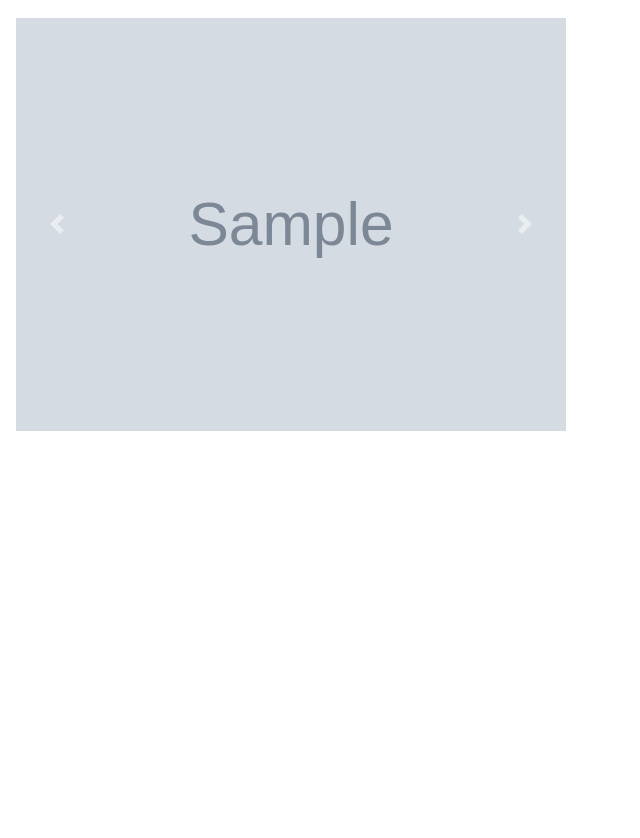
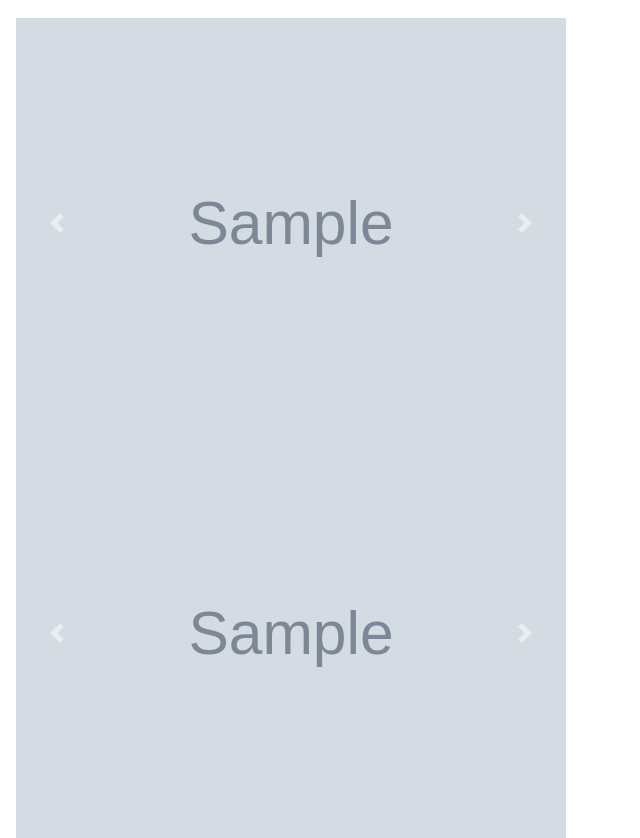
Before and after one commit to JavierCR16/Proyecto-Aseguramiento-2018, a Flask app: template Avance #2 Proyecto ACS/templates/cargadoDeImagenes.html in a window 1280 px wide. Shown: the part 212-1050 px from the top of the page, without its empty margins (0-640 px from the left). Before the commit the page ends 643 px from the top, so only its background shows below. Run offline with Flask 2, Linux system fonts and the light colour scheme; the template is opened without the code that fills it: most values are stand-ins (such as "Sample title", 1, 10 or a date in 2020); grey boxes marked "Sample" are stand-in pictures; some libraries are stand-ins or nearby versions.

Commit message:
Modificacion HTML para mostrar predicciones

```diff
--- a/Avance #2 Proyecto ACS/Gestores/gestor_imagenes.py
+++ b/Avance #2 Proyecto ACS/Gestores/gestor_imagenes.py
@@ -4,7 +4,6 @@ Created on Sep 9, 2018
 @author: Javier
 '''
 import os
-import shutil
 import traceback
 from PIL import Image
 import numpy as np
@@ -38,7 +37,7 @@ class GestorImagenes:
                 path_imagen = directorio_imagenes+"/"+file
                 arreglo_imagen = np.asarray(Image.open(path_imagen))
                 imagen_nueva = Image.fromarray(arreglo_imagen)
-                self.lista_nombres.append(file)
+                self.lista_nombres.append(str(num_img)+'.png')
                 imagen_nueva.save(directorio_temporal+str(num_img)+'.png')
                 GestorImagenes.guardar_en_segmentacion(imagen_nueva, num_img)
                 num_img += 1
@@ -48,12 +47,11 @@ class GestorImagenes:
             traceback.print_exc()
             return False
 
-    def copiar_preds_static(self, directorio_preds):
+    def obtener_nombre_preds(self, directorio_preds):
         """
         Docstring
         """
         for file in os.listdir(directorio_preds):
-            shutil.copy(file, '/static')
             self.lista_preds.append(file)
 
         return self.lista_preds
--- a/Avance #2 Proyecto ACS/SegmentacionCelulas/unet_CellSegmentation.py
+++ b/Avance #2 Proyecto ACS/SegmentacionCelulas/unet_CellSegmentation.py
@@ -174,7 +174,8 @@ def predict():
         image_pred = image_pred[:, :, 0]
         image_pred[image_pred > 0.5] *= 255.
         im = Image.fromarray(image_pred.astype(np.uint8))
-        im.save(os.path.join(pred_dir, str(test_id[index]) + '_pred.png'))
+        im.save(os.path.join(pred_dir, str(test_id[index]) + '-pred.png'))
+        im.save('static/'+ str(test_id[index]) + '-pred.png') # Agregado
 
 #if __name__ == '__main__':
  #   predict()
--- a/Avance #2 Proyecto ACS/main.py
+++ b/Avance #2 Proyecto ACS/main.py
@@ -44,12 +44,13 @@ def cargar_imagenes():
 
     __directorio_imagenes = request.form.get("directorioArchivos")
     gestor_imagenes = GestorImagenes()
-    imagenes_nombres = gestor_imagenes.obtener_imagenes(__directorio_imagenes)
+    imagenes_nombres = sorted(gestor_imagenes.obtener_imagenes(__directorio_imagenes))
     segmentador.predict()
-    path_pred = '../Avance #2 Proyecto ACS/SegmentacionCelulas/imgs_mask_predict.npy'
-    gestor_imagenes.copiar_preds_static(path_pred)
+    path_pred = '../Avance #2 Proyecto ACS/SegmentacionCelulas/preds'
+    imagenes_pred = sorted(gestor_imagenes.obtener_nombre_preds(path_pred))
+
     return render_template('cargadoDeImagenes.html',
-                           nombresImagenes=imagenes_nombres)
+                           nombresImagenes=imagenes_nombres, nombresPred=imagenes_pred)
 
 
 if __name__ == '__main__':
--- a/Avance #2 Proyecto ACS/static/estilos.css
+++ b/Avance #2 Proyecto ACS/static/estilos.css
@@ -2,6 +2,6 @@
 max-width: 550px; max-height:700px; margin-top: 1cm;
 }
 
-.imagenesCargadas{
+#carrusel2{
 	max-width: 550px; max-height:700px;
 }
--- a/Avance #2 Proyecto ACS/templates/cargadoDeImagenes.html
+++ b/Avance #2 Proyecto ACS/templates/cargadoDeImagenes.html
@@ -68,13 +68,13 @@
 
 		                {%if loop.index == 1%}
 		                    <div class="carousel-item active">
-                      <img class="d-block w-100 imagenesCargadas" src="/static/{{imagen}}">
+		                      <img  width ="550" height= "410" class="d-block w-100 imagenesCargadas" src="/static/{{imagen}}">
 		                    </div>
 
 		                {%else%}
 
 			                <div class="carousel-item">
-	                  <img class="d-block w-100 imagenesCargadas" src="/static/{{imagen}}">
+			                  <img  width ="550" height= "410" class="d-block w-100 imagenesCargadas" src="/static/{{imagen}}">
 			                </div>
 
 		                {% endif %}
@@ -95,6 +95,47 @@
 		{% endif %}
 
 
+		{% if nombresPred|length !=0%}
+		<div  id= "carrusel2" class="carousel slide" data-ride="carousel">
+		      <ol class="carousel-indicators">
+		          {%for numero in range(1, nombresPred|length)%}
+
+		       		 <li data-target="#carrusel2" data-slide-to="{{numero}}" class="active"></li>
+
+		           {% endfor %}
+		      </ol>
+		      <div class="carousel-inner">
+
+		            {%for imagen in nombresPred%}
+
+		                {%if loop.index == 1%}
+		                    <div class="carousel-item active">
+		                      <img width ="550" height= "410" class="d-block w-100 imagenesCargadas" src="/static/{{imagen}}">
+		                    </div>
+
+		                {%else%}
+
+			                <div class="carousel-item">
+			                  <img width ="550" height= "410" class="d-block w-100 imagenesCargadas" src="/static/{{imagen}}">
+			                </div>
+
+		                {% endif %}
+
+		            {% endfor %}
+
+
+		          <a class="carousel-control-prev" href="#carrusel2" role="button" data-slide="prev">
+		            <span class="carousel-control-prev-icon" aria-hidden="true"></span>
+		            <span class="sr-only">Previous</span>
+		          </a>
+		          <a class="carousel-control-next" href="#carrusel2" role="button" data-slide="next">
+		            <span class="carousel-control-next-icon" aria-hidden="true"></span>
+		            <span class="sr-only">Next</span>
+		          </a>
+		       </div>
+		</div>
+		{% endif %}
+
 </div>
 
     </body>
```
Lines whose indentation alone changed are shown as unchanged.
